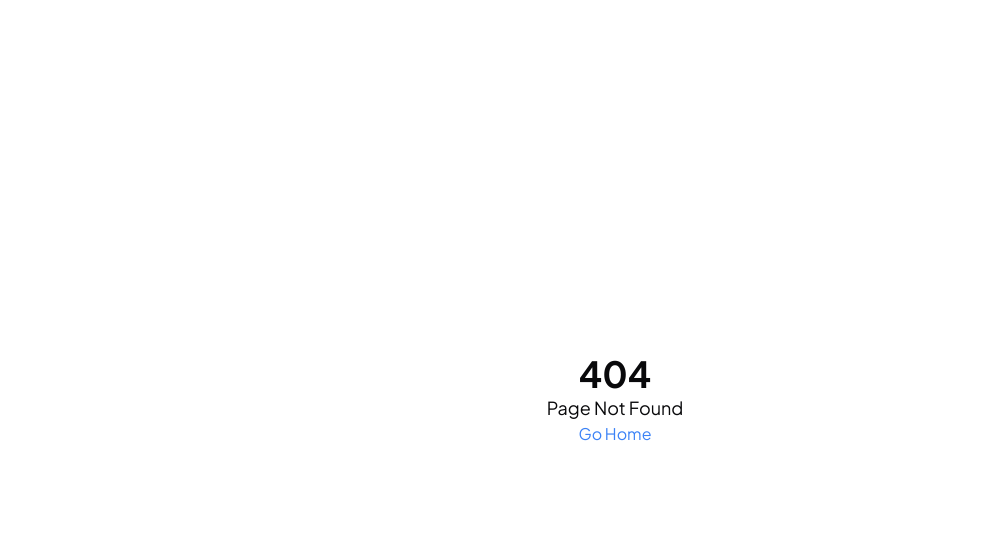
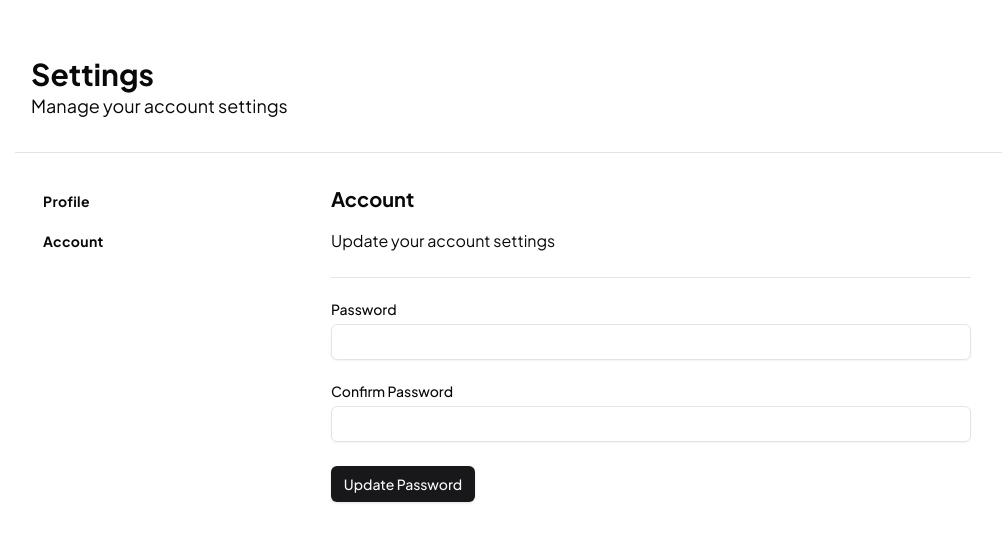
Before and after one commit to naufan17/next-shadcnui-boilerplate, a Next.js app: page /settings/account in a window 1280 px wide. Before the commit this address had no page. Shown: the top 542 px of the page, without its empty margins (25-1027 px from the left). Built offline with nearby package versions, Linux system fonts and the light colour scheme.

Commit message:
feat: add not account and profile update

```diff
--- /dev/null
+++ b/src/app/settings/account/page.tsx
@@ -0,0 +1,45 @@
+import { Separator } from "@/components/ui/separator";
+import UpdateAccountForm from "@/components/update-account-form";
+
+const menu = {
+  items: [
+    {
+      name: "Profile",
+      href: "/settings/profile",
+    },
+    {
+      name: "Account",
+      href: "/settings/account",
+    },
+  ]
+}
+
+export default function Account() {
+  return (
+    <div className="flex flex-col min-h-svh w-full p-6 md:p-10">
+      <div className="flex flex-col w-full p-2 md:p-4">
+        <h1 className="text-2xl md:text-3xl font-bold">
+          Settings
+        </h1>
+        <h5 className="text-lg">
+          Manage your account settings
+        </h5>
+      </div>
+      <Separator className="my-4"/>
+      <div className="flex flex-col w-full p-2 md:p-4">
+        <div className="grid grid-cols-1 md:grid-cols-4 gap-8">
+          <div className="flex flex-col w-full space-y-2">
+            {menu.items.map((item) => (
+              <a href={item.href} key={item.name} className="px-3 py-1 hover:bg-slate-100 rounded-md">
+                <span className="text-sm font-bold tracking-wide">
+                  {item.name}
+                </span>
+              </a>
+            ))}
+          </div>
+          <UpdateAccountForm />
+        </div>
+      </div>
+    </div>
+  );
+}
--- /dev/null
+++ b/src/app/settings/page.tsx
@@ -0,0 +1,74 @@
+import { Separator } from "@/components/ui/separator";
+import { Input } from "@/components/ui/input"
+import { Label } from "@/components/ui/label"
+import { Button } from "@/components/ui/button";
+
+const menu = {
+  items: [
+    {
+      name: "Profile",
+      href: "/settings/profile",
+    },
+    {
+      name: "Account",
+      href: "/settings/account",
+    },
+  ]
+}
+
+export default function Settings() {
+  return (
+    <div className="flex flex-col min-h-svh w-full p-6 md:p-10">
+      <div className="flex flex-col w-full p-2 md:p-4">
+        <h1 className="text-2xl md:text-3xl font-bold">
+          Settings
+        </h1>
+        <h5 className="text-lg">
+          Manage your account settings
+        </h5>
+      </div>
+      <Separator className="my-4"/>
+      <div className="flex flex-col md:flex-row w-full p-2 space-x-4">
+        <aside className="flex flex-row md:flex-col w-1/5 space-x-2 md:space-x-0 md:space-y-2">
+          {menu.items.map((item) => (
+            <a href={item.href} key={item.name} className="px-3 py-1 hover:bg-slate-100 rounded-md">
+              <span className="text-sm font-bold tracking-wide">
+                {item.name}
+              </span>
+            </a>
+          ))}
+        </aside>
+        <div className="flex flex-col w-4/5 max-w-screen-md space-y-6">
+          <div className="flex flex-col w-full gap-2">
+            <h1 className="text-lg md:text-xl font-bold">
+              Account
+            </h1>
+            <h5 className="text-md">
+              Update your account settings
+            </h5>
+          </div>
+          <Separator className="my-4"/>
+          <form action="">
+            <div className="flex flex-col gap-6">
+              <div className="grid gap-2">
+                <Label htmlFor="password">
+              Password
+                </Label>
+                <Input type="password" id="password" name="password" />
+              </div>
+              <div className="grid gap-2">
+                <Label htmlFor="confirmPassword">
+              Confirm Password
+                </Label>
+                <Input type="password" id="confirmPassword" name="confirmPassword" />
+              </div>
+              <Button type="submit" className="w-36">
+                Update Password
+              </Button>
+            </div>
+          </form>
+        </div>
+      </div>
+    </div>
+  );
+}
--- /dev/null
+++ b/src/app/settings/profile/page.tsx
@@ -0,0 +1,45 @@
+import { Separator } from "@/components/ui/separator";
+import UpdateProfileForm from "@/components/update-profile-form";
+
+const menu = {
+  items: [
+    {
+      name: "Profile",
+      href: "/settings/profile",
+    },
+    {
+      name: "Account",
+      href: "/settings/account",
+    },
+  ]
+}
+
+export default function Profile() {
+  return (
+    <div className="flex flex-col min-h-svh w-full p-6 md:p-10">
+      <div className="flex flex-col w-full p-2 md:p-4">
+        <h1 className="text-2xl md:text-3xl font-bold">
+          Settings
+        </h1>
+        <h5 className="text-lg">
+          Manage your account settings
+        </h5>
+      </div>
+      <Separator className="my-4"/>
+      <div className="flex flex-col w-full p-2 md:p-4">
+        <div className="grid grid-cols-1 md:grid-cols-4 gap-8">
+          <div className="flex flex-col w-full space-y-2">
+            {menu.items.map((item) => (
+              <a href={item.href} key={item.name} className="px-3 py-1 hover:bg-slate-100 rounded-md">
+                <span className="text-sm font-bold tracking-wide">
+                  {item.name}
+                </span>
+              </a>
+            ))}
+          </div>
+          <UpdateProfileForm />
+        </div>
+      </div>
+    </div>
+  );
+}
--- a/src/components/login-form.tsx
+++ b/src/components/login-form.tsx
@@ -44,11 +44,9 @@ export function LoginForm({
                 />
               </div>
               <div className="grid gap-2">
-                <div className="flex items-center">
-                  <Label htmlFor="password">
-                    Password
-                  </Label>
-                </div>
+                <Label htmlFor="password">
+                  Password
+                </Label>
                 <Input id="password" type="password" required />
               </div>
               <Button type="submit" className="w-full">
--- /dev/null
+++ b/src/components/update-account-form.tsx
@@ -0,0 +1,39 @@
+import { Separator } from "@/components/ui/separator";
+import { Input } from "@/components/ui/input"
+import { Label } from "@/components/ui/label"
+import { Button } from "@/components/ui/button";
+
+export default function UpdateAccountForm() {
+  return (
+    <div className="col-span-3 space-y-6 max-w-screen-sm">
+      <div className="flex flex-col w-full gap-4">
+        <h1 className="text-lg md:text-xl font-bold">
+          Account
+        </h1>
+        <h5 className="text-md">
+          Update your account settings
+        </h5>
+      </div>
+      <Separator className="my-4"/>
+      <form action="">
+        <div className="flex flex-col gap-6">
+          <div className="grid gap-2">
+            <Label htmlFor="password">
+              Password
+            </Label>
+            <Input type="password" id="password" name="password" />
+          </div>
+          <div className="grid gap-2">
+            <Label htmlFor="confirmPassword">
+              Confirm Password
+            </Label>
+            <Input type="password" id="confirmPassword" name="confirmPassword" />
+          </div>
+          <Button type="submit" className="w-36">
+            Update Password
+          </Button>
+        </div>
+      </form>
+    </div>
+  );
+}
--- /dev/null
+++ b/src/components/update-profile-form.tsx
@@ -0,0 +1,39 @@
+import { Separator } from "@/components/ui/separator";
+import { Input } from "@/components/ui/input"
+import { Label } from "@/components/ui/label"
+import { Button } from "@/components/ui/button";
+
+export default function UpdateProfileForm() {
+  return (
+    <div className="col-span-3 space-y-6 max-w-screen-sm">
+      <div className="flex flex-col w-full gap-4">
+        <h1 className="text-lg md:text-xl font-bold">
+          Profile
+        </h1>
+        <h5 className="text-md">
+          This is your public profile
+        </h5>
+      </div>
+      <Separator className="my-4"/>
+      <form action="">
+        <div className="flex flex-col gap-6">
+          <div className="grid gap-2">
+            <Label htmlFor="name">
+              Name
+            </Label>
+            <Input type="text" placeholder="John Doe" id="name" name="name" />
+          </div>
+          <div className="grid gap-2">
+            <Label htmlFor="email">
+              Email
+            </Label>
+            <Input type="email" placeholder="m@example.com" id="email" name="email" />
+          </div>
+          <Button type="submit" className="w-32">
+            Update Profile
+          </Button>
+        </div>
+      </form>
+    </div>
+  );
+}
```
